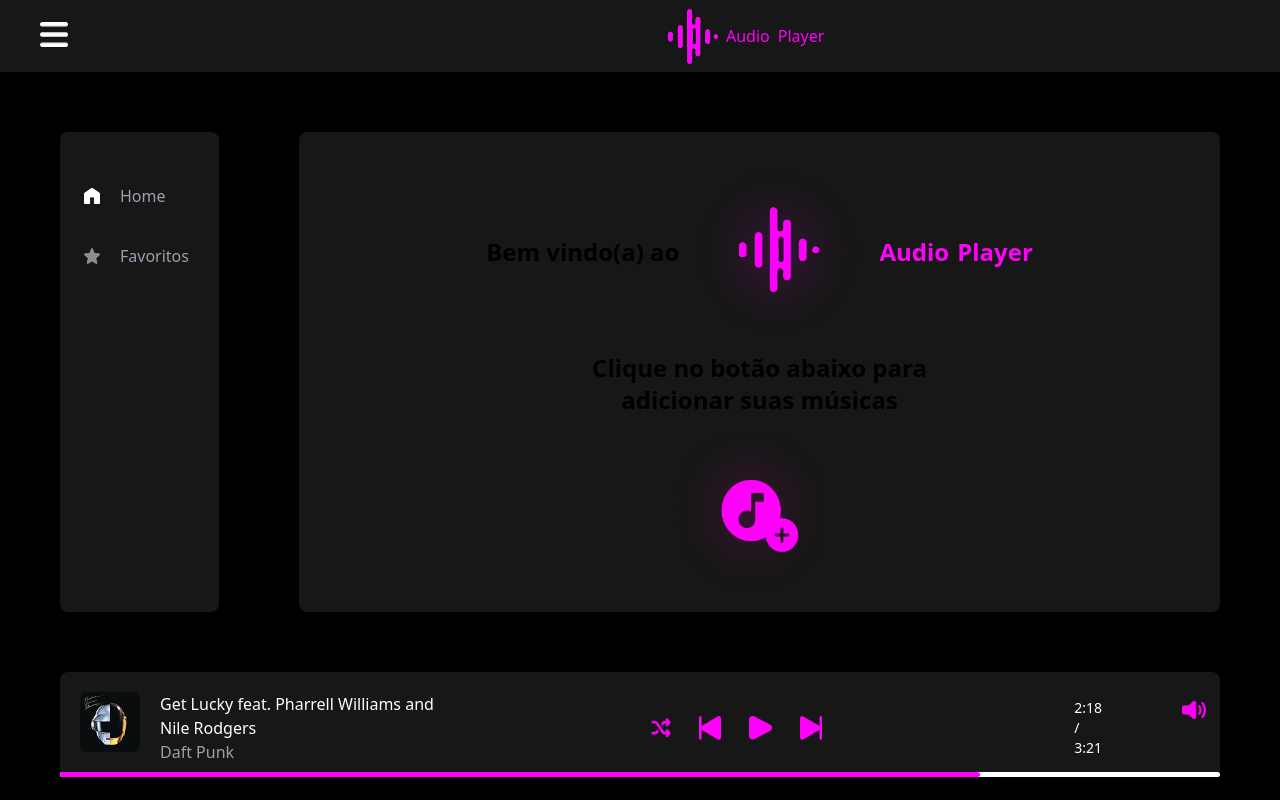
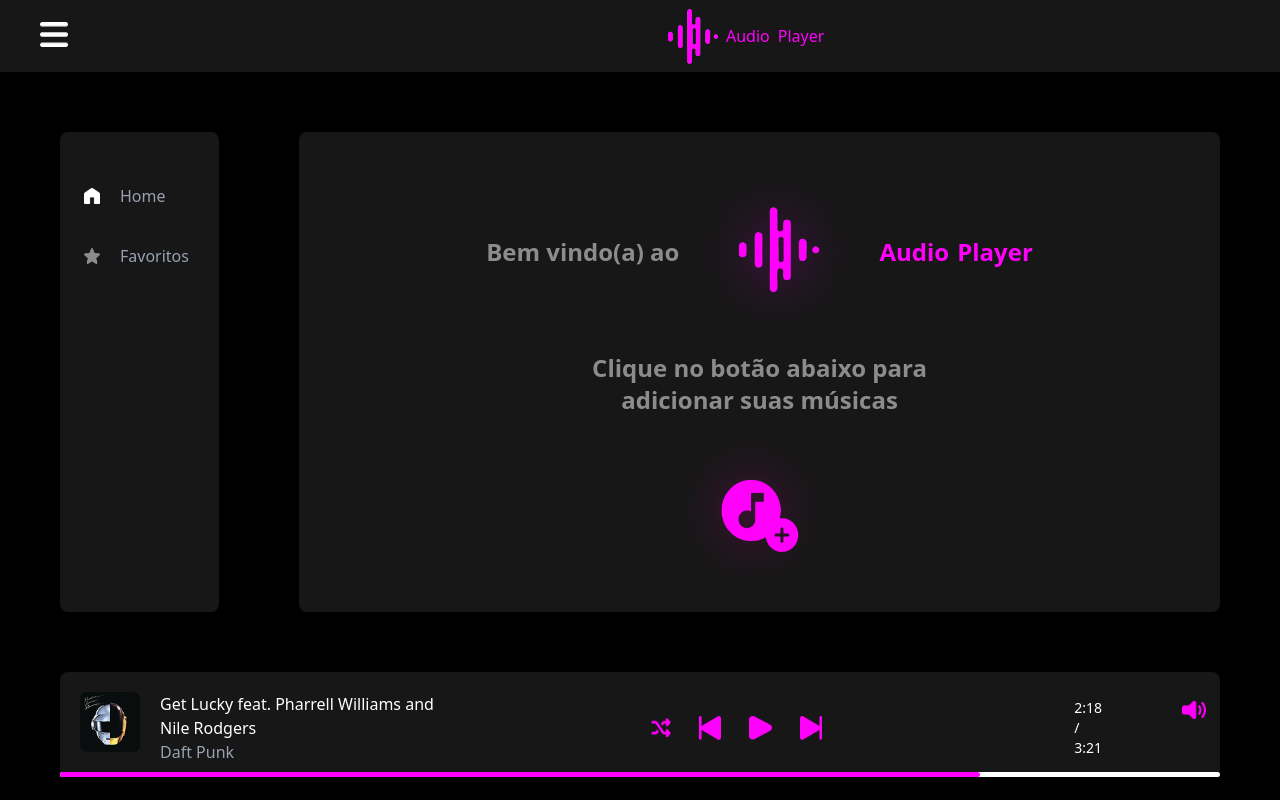
Before and after one commit to RicardoNardaoBelmonte/AudioPlayer, a React (Vite) app in the folder vite-project/: page / in a window 1280 px wide. Built offline with nearby package versions, Linux system fonts and the light colour scheme.

Commit message:
Add new color to theme

```diff
--- a/vite-project/src/index.css
+++ b/vite-project/src/index.css
@@ -16,4 +16,5 @@ nav{
 @theme{
   --color-primary: #FF00FB;
   --color-background: #171717;
+  --color-textPrimary: #8C8C8C;
 }
```
